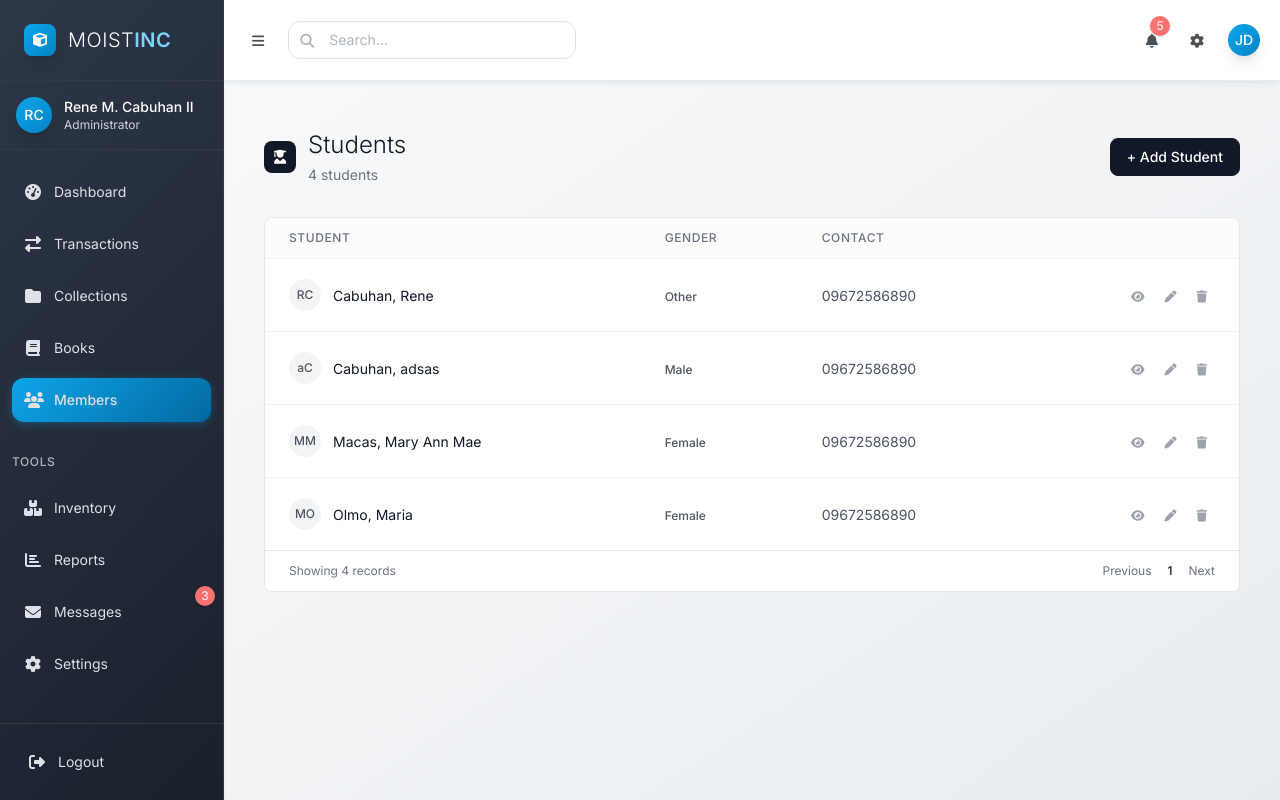
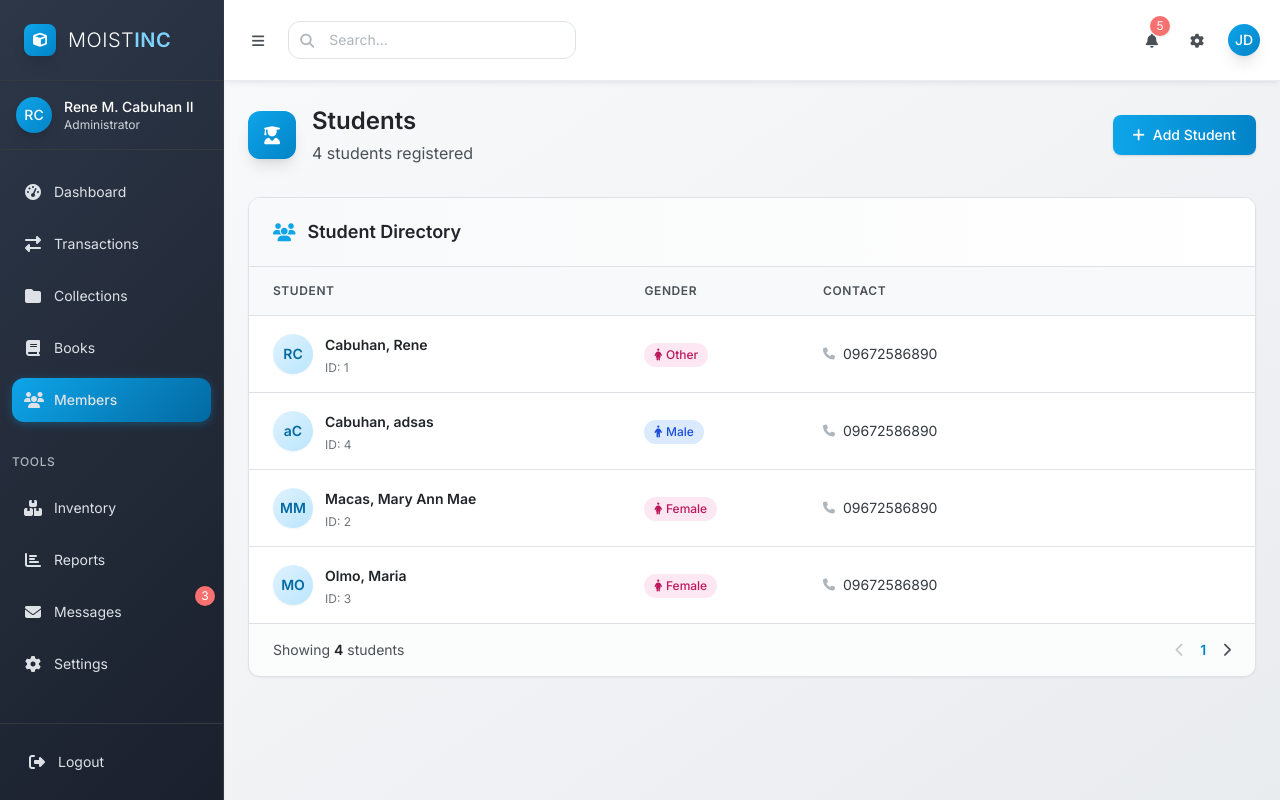
Before and after one commit to renspike1993/moist-django, a Django app: page /library/students/ in a window 1280 px wide. Run offline with Django 4.2, Linux system fonts and the light colour scheme; a user stored in the database is signed in; data comes from the database, SQL or seed files in the repository; some libraries are stand-ins or nearby versions.

Commit message:
improvements in UI

```diff
--- a/templates/app1/student/student_list.html
+++ b/templates/app1/student/student_list.html
@@ -3,95 +3,110 @@
 
 {% block content %}
 
-<div class="max-w-6xl mx-auto px-4 py-6">
-
-    <!-- Minimal Header -->
-    <div class="flex items-center justify-between mb-8">
-        <div class="flex items-center space-x-3">
-            <div class="w-8 h-8 bg-gray-900 rounded-lg flex items-center justify-center">
-                <i class="fas fa-user-graduate text-white text-sm"></i>
+<!-- Elegant Page Header -->
+<div class="mb-8">
+    <div class="flex items-center justify-between">
+        <div class="flex items-center space-x-4">
+            <div class="w-12 h-12 bg-gradient-to-br from-accent-500 to-accent-600 rounded-xl flex items-center justify-center shadow-lg">
+                <i class="fas fa-user-graduate text-white text-lg"></i>
             </div>
             <div>
-                <h1 class="text-2xl font-light text-gray-900">Students</h1>
-                <p class="text-sm text-gray-500 mt-1">{{ students|length }} student{{ students|pluralize }}</p>
+                <h1 class="text-2xl font-semibold text-elegant-800">Students</h1>
+                <p class="text-elegant-600 mt-1">{{ students|length }} student{{ students|pluralize }} registered</p>
             </div>
         </div>
 
         <a href="{% url 'student_create' %}"
-           class="px-4 py-2 bg-gray-900 text-white text-sm font-medium rounded-lg hover:bg-gray-800 transition-colors duration-200 border border-gray-900">
-            + Add Student
+           class="px-5 py-2.5 bg-gradient-to-r from-accent-500 to-accent-600 text-white text-sm font-medium rounded-lg hover:from-accent-600 hover:to-accent-700 transition-all duration-200 shadow hover:shadow-md flex items-center">
+            <i class="fas fa-plus mr-2 text-sm"></i>
+            Add Student
         </a>
     </div>
+</div>
 
-    <!-- Slim Table Card -->
-    <div class="bg-white rounded-lg border border-gray-200 overflow-hidden">
+<!-- Elegant Table Card -->
+<div class="bg-white rounded-xl shadow-sm border border-elegant-200 overflow-hidden">
+
+    <!-- Table Header -->
+    <div class="px-6 py-5 border-b border-elegant-200 bg-gradient-to-r from-elegant-50 to-white">
+        <h2 class="text-lg font-semibold text-elegant-800 flex items-center">
+            <i class="fas fa-users mr-3 text-accent-500"></i>
+            Student Directory
+        </h2>
+    </div>
 
     {% if students %}
-        <!-- Compact Table -->
+    <!-- Table Content -->
     <div class="overflow-x-auto">
         <table class="w-full">
-                <thead>
-                    <tr class="border-b border-gray-200 bg-gray-50/50">
-                        <th class="px-6 py-3 text-left text-xs font-medium text-gray-500 uppercase tracking-wider">Student</th>
-                        <th class="px-6 py-3 text-left text-xs font-medium text-gray-500 uppercase tracking-wider">Gender</th>
-                        <th class="px-6 py-3 text-left text-xs font-medium text-gray-500 uppercase tracking-wider">Contact</th>
-                        <th class="px-6 py-3 text-left text-xs font-medium text-gray-500 uppercase tracking-wider"></th>
+            <thead class="bg-elegant-50 border-b border-elegant-200">
+                <tr>
+                    <th class="px-6 py-4 text-left text-xs font-semibold text-elegant-600 uppercase tracking-wider">Student</th>
+                    <th class="px-6 py-4 text-left text-xs font-semibold text-elegant-600 uppercase tracking-wider">Gender</th>
+                    <th class="px-6 py-4 text-left text-xs font-semibold text-elegant-600 uppercase tracking-wider">Contact</th>
+                    <th class="px-6 py-4 text-left text-xs font-semibold text-elegant-600 uppercase tracking-wider"></th>
                 </tr>
             </thead>
 
-                <tbody class="divide-y divide-gray-200">
+            <tbody class="divide-y divide-elegant-200">
                 {% for s in students %}
-                    <tr class="hover:bg-gray-50/80 transition-colors duration-150">
+                <tr class="hover:bg-elegant-50/80 transition-colors duration-150 group">
                     <!-- Student Info -->
                     <td class="px-6 py-4">
                         <div class="flex items-center space-x-3">
-                                <div class="w-8 h-8 bg-gray-100 rounded-full flex items-center justify-center">
-                                    <span class="text-xs font-medium text-gray-600">
+                            <div class="w-10 h-10 bg-gradient-to-br from-accent-100 to-accent-200 rounded-full flex items-center justify-center shadow-sm">
+                                <span class="text-sm font-semibold text-accent-700">
                                     {{ s.first_name|first }}{{ s.last_name|first }}
                                 </span>
                             </div>
                             <div>
                                 <a href="{% url 'student_detail' s.id %}"
-                                       class="text-sm font-normal text-gray-900 hover:text-gray-700 transition-colors">
+                                   class="text-sm font-semibold text-elegant-800 hover:text-accent-600 transition-colors">
                                     {{ s.last_name }}, {{ s.first_name }}
                                 </a>
+                                <p class="text-xs text-elegant-500 mt-1">ID: {{ s.id }}</p>
                             </div>
                         </div>
                     </td>
 
                     <!-- Gender -->
                     <td class="px-6 py-4">
-                            <span class="text-xs text-gray-600 font-medium">
+                        <span class="inline-flex items-center px-2.5 py-1 rounded-full text-xs font-medium
+                            {% if s.gender == 'M' %}bg-blue-100 text-blue-700
+                            {% else %}bg-pink-100 text-pink-700
+                            {% endif %}">
+                            <i class="fas {% if s.gender == 'M' %}fa-male{% else %}fa-female{% endif %} mr-1 text-xs"></i>
                             {{ s.get_gender_display }}
                         </span>
                     </td>
 
                     <!-- Mobile -->
                     <td class="px-6 py-4">
-                            <span class="text-sm text-gray-600">
-                                {{ s.mobile_number }}
-                            </span>
+                        <div class="flex items-center text-elegant-700">
+                            <i class="fas fa-phone mr-2 text-elegant-400 text-xs"></i>
+                            <span class="text-sm">{{ s.mobile_number }}</span>
+                        </div>
                     </td>
 
-                        <!-- Slim Actions -->
+                    <!-- Actions -->
                     <td class="px-6 py-4">
-                            <div class="flex items-center justify-end space-x-1">
+                        <div class="flex items-center justify-end space-x-1 opacity-0 group-hover:opacity-100 transition-opacity duration-200">
                             <a href="{% url 'student_detail' s.id %}"
-                                   class="p-2 text-gray-400 hover:text-gray-600 transition-colors duration-150"
-                                   title="View">
-                                    <i class="fas fa-eye text-xs"></i>
+                               class="p-2 text-elegant-500 hover:text-accent-600 hover:bg-accent-50 rounded-lg transition-all duration-200"
+                               title="View Details">
+                                <i class="fas fa-eye text-sm"></i>
                             </a>
 
                             <a href="{% url 'student_update' s.pk %}"
-                                   class="p-2 text-gray-400 hover:text-gray-600 transition-colors duration-150"
+                               class="p-2 text-elegant-500 hover:text-yellow-600 hover:bg-yellow-50 rounded-lg transition-all duration-200"
                                title="Edit">
-                                    <i class="fas fa-pen text-xs"></i>
+                                <i class="fas fa-pen text-sm"></i>
                             </a>
 
                             <a href="{% url 'student_delete' s.id %}"
-                                   class="p-2 text-gray-400 hover:text-red-500 transition-colors duration-150"
+                               class="p-2 text-elegant-500 hover:text-red-600 hover:bg-red-50 rounded-lg transition-all duration-200"
                                title="Delete">
-                                    <i class="fas fa-trash text-xs"></i>
+                                <i class="fas fa-trash text-sm"></i>
                             </a>
                         </div>
                     </td>
@@ -102,52 +117,42 @@
     </div>
 
     {% else %}
-        <!-- Minimal Empty State -->
+    <!-- Elegant Empty State -->
     <div class="text-center py-16">
-            <div class="w-16 h-16 bg-gray-100 rounded-full flex items-center justify-center mx-auto mb-4">
-                <i class="fas fa-user-graduate text-gray-400 text-xl"></i>
+        <div class="w-20 h-20 bg-gradient-to-br from-elegant-100 to-elegant-200 rounded-2xl flex items-center justify-center mx-auto mb-6">
+            <i class="fas fa-user-graduate text-elegant-400 text-2xl"></i>
         </div>
-            <h3 class="text-lg font-normal text-gray-900 mb-2">No students yet</h3>
-            <p class="text-gray-500 text-sm mb-6 max-w-sm mx-auto">
-                Add your first student to get started with the management system.
+        <h3 class="text-xl font-semibold text-elegant-800 mb-3">No students yet</h3>
+        <p class="text-elegant-600 mb-8 max-w-md mx-auto">
+            Begin managing your student records by adding the first student to the system.
         </p>
         <a href="{% url 'student_create' %}"
-               class="inline-flex items-center px-4 py-2 bg-gray-900 text-white text-sm font-medium rounded-lg hover:bg-gray-800 transition-colors duration-200">
-                <i class="fas fa-plus mr-2 text-xs"></i>
-                Add Student
+           class="inline-flex items-center px-5 py-3 bg-gradient-to-r from-accent-500 to-accent-600 text-white font-medium rounded-lg hover:from-accent-600 hover:to-accent-700 transition-all duration-200 shadow hover:shadow-md">
+            <i class="fas fa-plus mr-2"></i>
+            Add Your First Student
         </a>
     </div>
     {% endif %}
 
-        <!-- Slim Footer -->
+    <!-- Elegant Footer -->
     {% if students %}
-        <div class="px-6 py-3 border-t border-gray-200 bg-white">
-            <div class="flex items-center justify-between text-xs text-gray-500">
-                <span>Showing {{ students|length }} records</span>
-                <div class="flex items-center space-x-4">
-                    <button class="hover:text-gray-700 transition-colors">Previous</button>
-                    <span class="text-gray-900 font-medium">1</span>
-                    <button class="hover:text-gray-700 transition-colors">Next</button>
+    <div class="px-6 py-4 border-t border-elegant-200 bg-elegant-50/50">
+        <div class="flex items-center justify-between text-sm">
+            <span class="text-elegant-600">
+                Showing <span class="font-semibold text-elegant-800">{{ students|length }}</span> student{{ students|pluralize }}
+            </span>
+            <div class="flex items-center space-x-4 text-elegant-600">
+                <button class="hover:text-accent-600 transition-colors disabled:opacity-30" disabled>
+                    <i class="fas fa-chevron-left"></i>
+                </button>
+                <span class="text-accent-600 font-semibold">1</span>
+                <button class="hover:text-accent-600 transition-colors">
+                    <i class="fas fa-chevron-right"></i>
+                </button>
             </div>
         </div>
     </div>
     {% endif %}
 </div>
-</div>
-
-<style>
-    table {
-        border-collapse: separate;
-        border-spacing: 0;
-    }
-
-    th, td {
-        border-bottom: 1px solid #f3f4f6;
-    }
-
-    tr:last-child td {
-        border-bottom: none;
-    }
-</style>
 
 {% endblock %}
```
Also changed, not shown: templates/app2/book/book_list.html (+111 -48 lines). Lines whose indentation alone changed are shown as unchanged.
